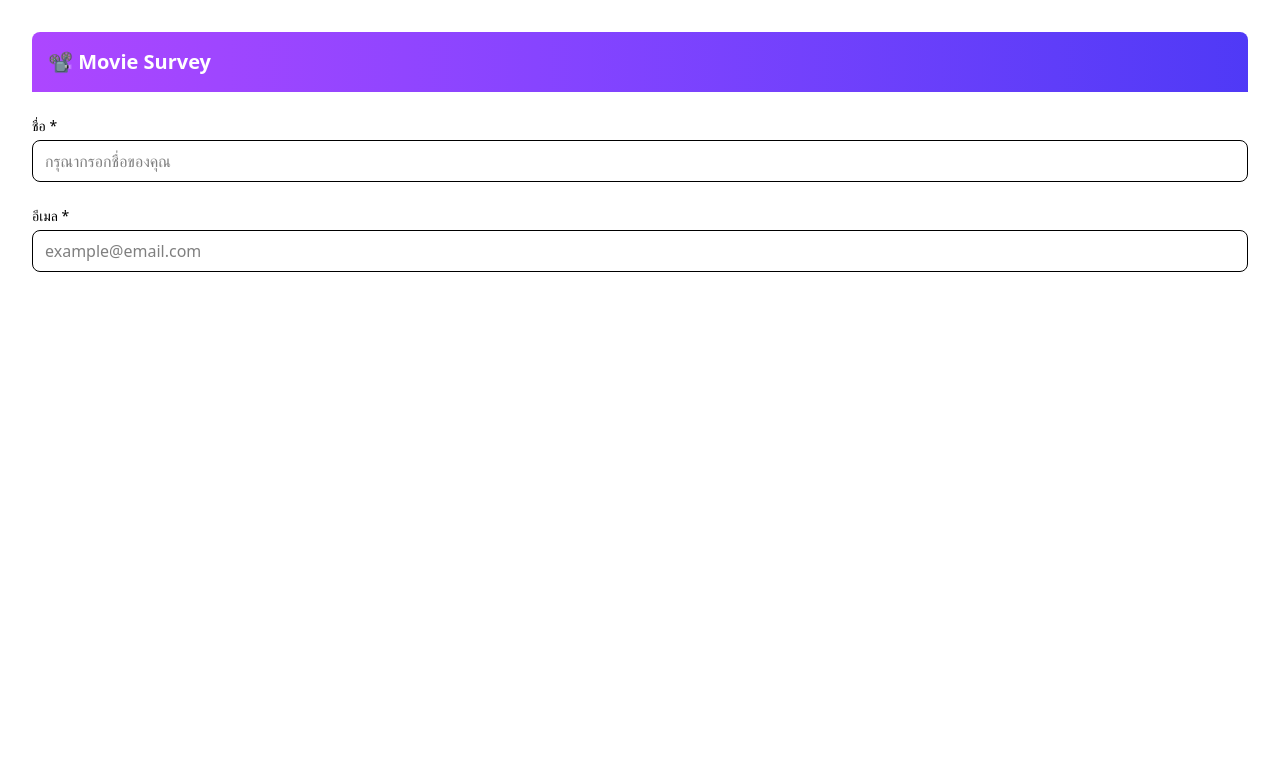
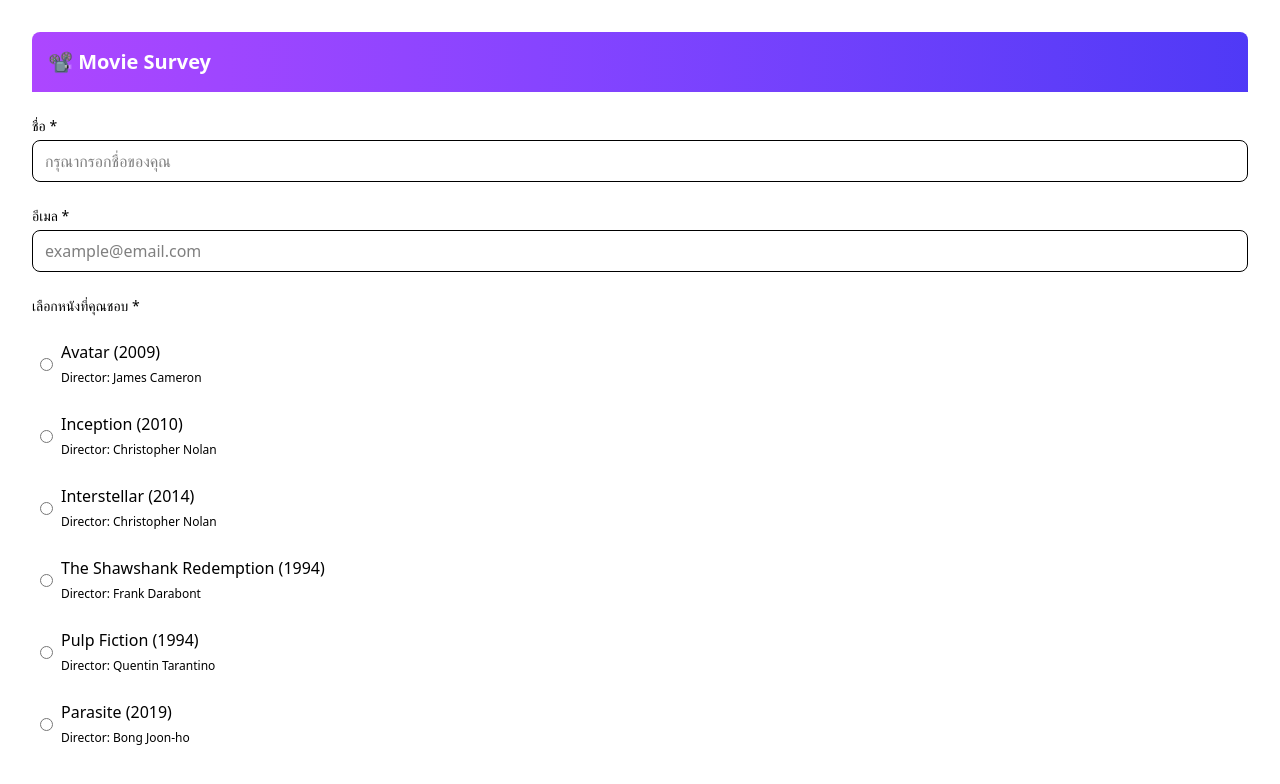
Before and after one commit to fuapisit/React-Quick-Form-Mini-Project, a React (Vite) app: page / in a window 1280 px wide. Shown: the top 784 px of the page. Built offline with nearby package versions, Linux system fonts and the light colour scheme.

Commit message:
feat add movie radio

```diff
--- a/src/App.jsx
+++ b/src/App.jsx
@@ -5,10 +5,14 @@ import './App.css'
 import React from 'react'
 import Header from './components/Header'
 import InputField from './components/InputField'
+import RadioButtonExample from './components/MovieRadio';
+
 
 function App() {
   const [name, setName] = useState('');
   const [email, setEmail] = useState('');
+  const [selectedMovie, setSelectedMovie] = useState('');
+
   return(
     <>
     <Header />
@@ -26,6 +30,7 @@ function App() {
         value={email}
         onChange={(e) => setEmail(e.target.value)}
     />
+    <RadioButtonExample />
     </>
   )
 }
--- /dev/null
+++ b/src/assets/MovieList.jsx
@@ -0,0 +1,10 @@
+const movies = [
+    { title: "Avatar", year: "2009", director: "James Cameron" },
+    { title: "Inception", year: "2010", director: "Christopher Nolan" },
+    { title: "Interstellar", year: "2014", director: "Christopher Nolan" },
+    { title: "The Shawshank Redemption", year: "1994", director: "Frank Darabont" },
+    { title: "Pulp Fiction", year: "1994", director: "Quentin Tarantino" },
+    { title: "Parasite", year: "2019", director: "Bong Joon-ho" }
+  ];
+
+  export default movies;
--- a/src/components/MovieRadio.jsx
+++ b/src/components/MovieRadio.jsx
@@ -0,0 +1,38 @@
+import { useState } from "react";
+import movies from "../assets/MovieList"
+
+export default function RadioButtonExample() {
+  const [selectedOption, setSelectedOption] = useState("");
+
+  const handleChange = (event) => {
+    setSelectedOption(event.target.value);
+  };
+
+  return (
+    <div>
+        <h3 className="block text-sm font-medium mb-4 mt-6 text-left">เลือกหนังที่คุณชอบ *</h3>
+      <form>
+        {movies.map((movie) => (
+          <label
+          key={movie.title}
+          className="block mb-2 flex items-center space-x-2 cursor-pointer hover:bg-gray-200 p-2"
+          >
+            <input
+              type="radio"
+              name="movie"
+              value={movie.title}
+              checked={selectedOption === movie.title}
+              onChange={handleChange}
+              className="mr-2"
+            />
+            <span className="block text-left">
+              {movie.title} ({movie.year})
+              <br />
+              <span className="text-xs">Director: {movie.director}</span>
+            </span>
+          </label>
+        ))}
+      </form>
+    </div>
+  );
+}
```
